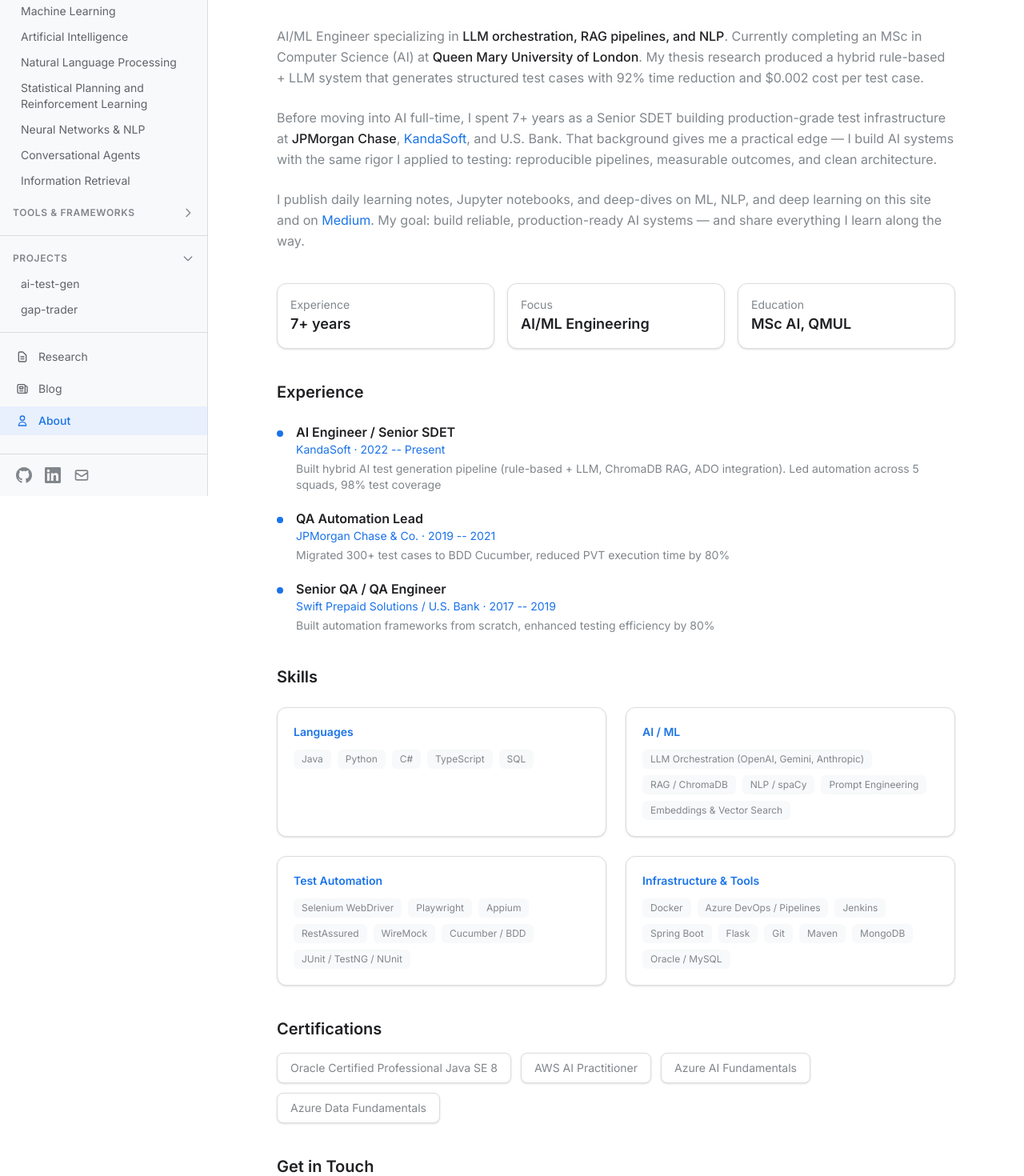
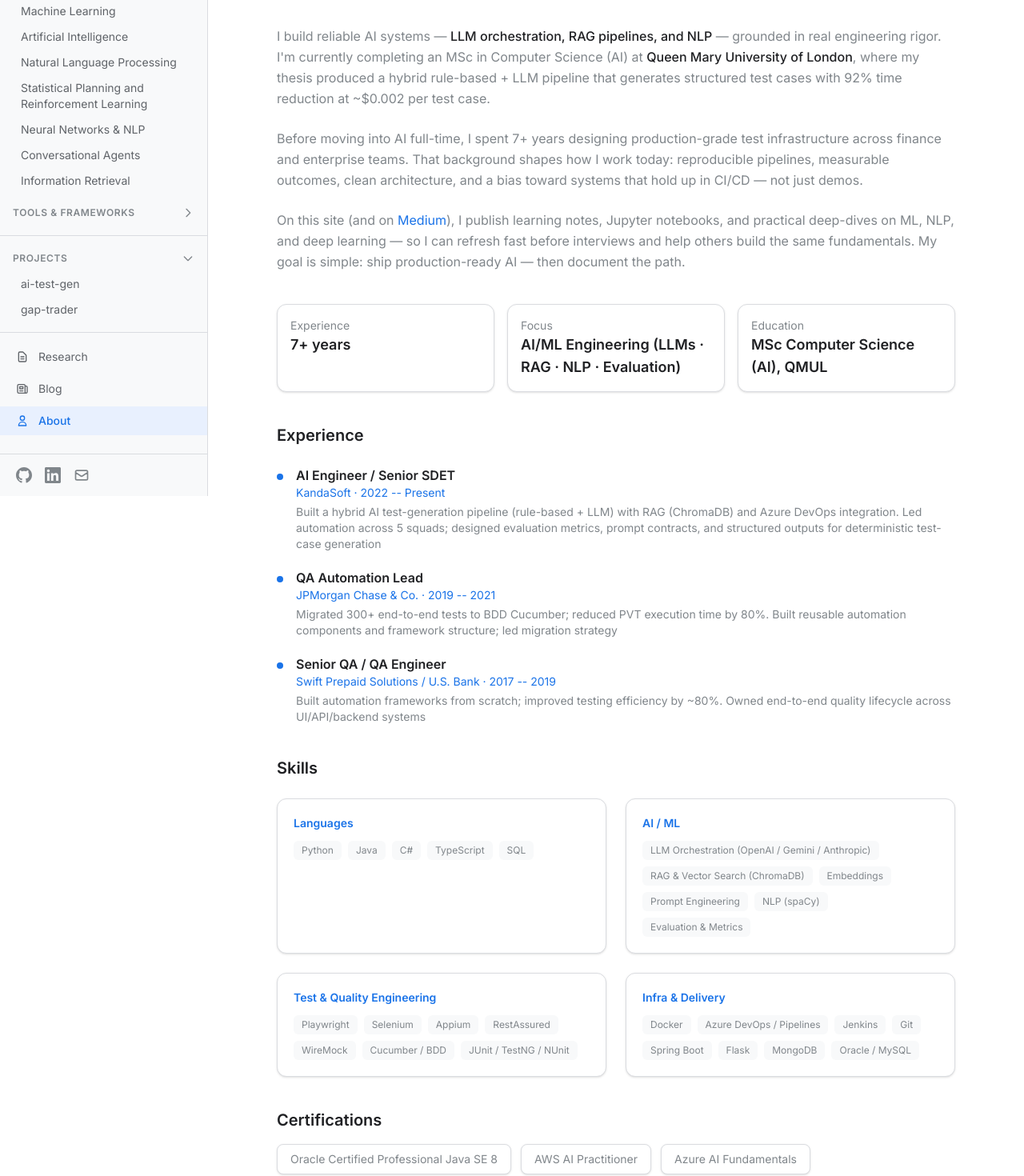
Before and after one commit to Gulzhasm/gulzhasml.com, a Next.js app: page /about in a window 1280 px wide. Shown: the part 180-1650 px from the top of the page at 80% size. Built offline with nearby package versions, Linux system fonts and the light colour scheme.

Commit message:
Updated the About page

```diff
--- a/src/app/about/page.tsx
+++ b/src/app/about/page.tsx
@@ -33,32 +33,22 @@
       {/* Bio */}
       <div className="mb-10 space-y-6 text-[var(--color-text-muted)] leading-relaxed">
         <p>
-          AI/ML Engineer specializing in{" "}
-          <span className="text-[var(--color-text)] font-medium">LLM orchestration, RAG pipelines, and NLP</span>.
-          Currently completing an MSc in Computer Science (AI) at{" "}
-          <span className="text-[var(--color-text)] font-medium">Queen Mary University of London</span>.
-          My thesis research produced a hybrid rule-based + LLM system that generates
-          structured test cases with 92% time reduction and $0.002 cost per test case.
+          I build reliable AI systems —{" "}
+          <span className="text-[var(--color-text)] font-medium">LLM orchestration, RAG pipelines, and NLP</span>
+          {" "}— grounded in real engineering rigor.
+          I&apos;m currently completing an MSc in Computer Science (AI) at{" "}
+          <span className="text-[var(--color-text)] font-medium">Queen Mary University of London</span>,
+          where my thesis produced a hybrid rule-based + LLM pipeline that generates
+          structured test cases with 92% time reduction at ~$0.002 per test case.
         </p>
         <p>
-          Before moving into AI full-time, I spent 7+ years as a Senior SDET building
-          production-grade test infrastructure at{" "}
-          <span className="text-[var(--color-text)] font-medium">JPMorgan Chase</span>,{" "}
-          <a
-            href="https://www.kandasoft.com"
-            target="_blank"
-            rel="noopener noreferrer"
-            className="text-[var(--color-accent)] hover:underline"
-          >
-            KandaSoft
-          </a>
-          , and U.S. Bank. That background gives me a practical edge — I build AI systems
-          with the same rigor I applied to testing: reproducible pipelines, measurable outcomes,
-          and clean architecture.
+          Before moving into AI full-time, I spent 7+ years designing production-grade
+          test infrastructure across finance and enterprise teams. That background shapes
+          how I work today: reproducible pipelines, measurable outcomes, clean architecture,
+          and a bias toward systems that hold up in CI/CD — not just demos.
         </p>
         <p>
-          I publish daily learning notes, Jupyter notebooks, and deep-dives on ML, NLP,
-          and deep learning on this site and on{" "}
+          On this site (and on{" "}
           <a
             href="https://medium.com/@gulzhasm"
             target="_blank"
@@ -67,8 +57,10 @@
           >
             Medium
           </a>
-          . My goal: build reliable, production-ready AI systems — and share
-          everything I learn along the way.
+          ), I publish learning notes, Jupyter notebooks, and practical deep-dives
+          on ML, NLP, and deep learning — so I can refresh fast before interviews and
+          help others build the same fundamentals. My goal is simple: ship production-ready
+          AI — then document the path.
         </p>
       </div>
 
@@ -76,8 +68,8 @@
       <div className="grid grid-cols-1 sm:grid-cols-3 gap-4 mb-10">
         {[
           { label: "Experience", value: "7+ years" },
-          { label: "Focus", value: "AI/ML Engineering" },
-          { label: "Education", value: "MSc AI, QMUL" },
+          { label: "Focus", value: "AI/ML Engineering (LLMs · RAG · NLP · Evaluation)" },
+          { label: "Education", value: "MSc Computer Science (AI), QMUL" },
         ].map((item) => (
           <div key={item.label} className="p-4 rounded-xl bg-white border border-[var(--color-border)] shadow-sm">
             <p className="text-sm text-[var(--color-text-muted)]">{item.label}</p>
@@ -95,19 +87,19 @@
               role: "AI Engineer / Senior SDET",
               company: "KandaSoft",
               period: "2022 -- Present",
-              highlight: "Built hybrid AI test generation pipeline (rule-based + LLM, ChromaDB RAG, ADO integration). Led automation across 5 squads, 98% test coverage",
+              highlight: "Built a hybrid AI test-generation pipeline (rule-based + LLM) with RAG (ChromaDB) and Azure DevOps integration. Led automation across 5 squads; designed evaluation metrics, prompt contracts, and structured outputs for deterministic test-case generation",
             },
             {
               role: "QA Automation Lead",
               company: "JPMorgan Chase & Co.",
               period: "2019 -- 2021",
-              highlight: "Migrated 300+ test cases to BDD Cucumber, reduced PVT execution time by 80%",
+              highlight: "Migrated 300+ end-to-end tests to BDD Cucumber; reduced PVT execution time by 80%. Built reusable automation components and framework structure; led migration strategy",
             },
             {
               role: "Senior QA / QA Engineer",
               company: "Swift Prepaid Solutions / U.S. Bank",
               period: "2017 -- 2019",
-              highlight: "Built automation frameworks from scratch, enhanced testing efficiency by 80%",
+              highlight: "Built automation frameworks from scratch; improved testing efficiency by ~80%. Owned end-to-end quality lifecycle across UI/API/backend systems",
             },
           ].map((exp) => (
             <div key={exp.company} className="flex gap-4 items-start">
@@ -162,9 +154,10 @@
 
       {/* Contact */}
       <div>
-        <h2 className="text-xl font-semibold text-[var(--color-text)] mb-4">Get in Touch</h2>
+        <h2 className="text-xl font-semibold text-[var(--color-text)] mb-4">Let&apos;s Connect</h2>
         <p className="text-[var(--color-text-muted)] mb-6">
-          Interested in AI-powered engineering solutions, collaboration, or just want to connect?
+          If you&apos;re working on applied AI, reliability, evaluation, or AI-powered engineering
+          workflows, I&apos;d love to chat — collaboration, consulting, or just exchanging ideas.
         </p>
         <div className="flex flex-col sm:flex-row gap-4">
           <a
--- a/src/components/About.tsx
+++ b/src/components/About.tsx
@@ -7,38 +7,28 @@
 
         <div className="space-y-6 text-lg text-[var(--color-text-muted)] leading-relaxed">
           <p>
-            AI/ML Engineer specializing in{" "}
+            I build reliable AI systems —{" "}
             <span className="text-[var(--color-text)]">
               LLM orchestration, RAG pipelines, and NLP
             </span>
-            . Currently completing an MSc in Computer Science (AI) at{" "}
+            {" "}— grounded in real engineering rigor.
+            I&apos;m currently completing an MSc in Computer Science (AI) at{" "}
             <span className="text-[var(--color-text)]">
               Queen Mary University of London
             </span>
-            . My thesis research produced a hybrid rule-based + LLM system that generates
-            structured test cases with 92% time reduction and $0.002 cost per test case.
+            , where my thesis produced a hybrid rule-based + LLM pipeline that generates
+            structured test cases with 92% time reduction at ~$0.002 per test case.
           </p>
 
           <p>
-            Before moving into AI full-time, I spent 7+ years as a Senior SDET building
-            production-grade test infrastructure at{" "}
-            <span className="text-[var(--color-text)]">JPMorgan Chase</span>,{" "}
-            <a
-              href="https://www.kandasoft.com"
-              target="_blank"
-              rel="noopener noreferrer"
-              className="text-[var(--color-accent)] hover:underline"
-            >
-              KandaSoft
-            </a>
-            , and U.S. Bank. That background gives me a practical edge — I build AI systems
-            with the same rigor I applied to testing: reproducible pipelines, measurable outcomes,
-            and clean architecture.
+            Before moving into AI full-time, I spent 7+ years designing production-grade
+            test infrastructure across finance and enterprise teams. That background shapes
+            how I work today: reproducible pipelines, measurable outcomes, clean architecture,
+            and a bias toward systems that hold up in CI/CD — not just demos.
           </p>
 
           <p>
-            I publish daily learning notes, Jupyter notebooks, and deep-dives on ML, NLP,
-            and deep learning on this site and on{" "}
+            On this site (and on{" "}
             <a
               href="https://medium.com/@gulzhasm"
               target="_blank"
@@ -47,16 +37,18 @@
             >
               Medium
             </a>
-            . My goal: build reliable, production-ready AI systems — and share
-            everything I learn along the way.
+            ), I publish learning notes, Jupyter notebooks, and practical deep-dives
+            on ML, NLP, and deep learning — so I can refresh fast before interviews and
+            help others build the same fundamentals. My goal is simple: ship production-ready
+            AI — then document the path.
           </p>
         </div>
 
         <div className="mt-10 grid grid-cols-1 sm:grid-cols-3 gap-6">
           {[
             { label: "Experience", value: "7+ years" },
-            { label: "Focus", value: "AI/ML Engineering" },
-            { label: "Education", value: "MSc AI, QMUL" },
+            { label: "Focus", value: "AI/ML Engineering (LLMs · RAG · NLP · Evaluation)" },
+            { label: "Education", value: "MSc Computer Science (AI), QMUL" },
           ].map((item) => (
             <div
               key={item.label}
@@ -84,21 +76,21 @@
                 company: "KandaSoft",
                 period: "2022 -- Present",
                 highlight:
-                  "Built hybrid AI test generation pipeline (rule-based + LLM, ChromaDB RAG, ADO integration). Led automation across 5 squads, 98% test coverage",
+                  "Built a hybrid AI test-generation pipeline (rule-based + LLM) with RAG (ChromaDB) and Azure DevOps integration. Led automation across 5 squads; designed evaluation metrics, prompt contracts, and structured outputs for deterministic test-case generation",
               },
               {
                 role: "QA Automation Lead",
                 company: "JPMorgan Chase & Co.",
                 period: "2019 -- 2021",
                 highlight:
-                  "Migrated 300+ test cases to BDD Cucumber, reduced PVT execution time by 80%",
+                  "Migrated 300+ end-to-end tests to BDD Cucumber; reduced PVT execution time by 80%. Built reusable automation components and framework structure; led migration strategy",
               },
               {
                 role: "Senior QA / QA Engineer",
                 company: "Swift Prepaid Solutions / U.S. Bank",
                 period: "2017 -- 2019",
                 highlight:
-                  "Built automation frameworks from scratch, enhanced testing efficiency by 80%",
+                  "Built automation frameworks from scratch; improved testing efficiency by ~80%. Owned end-to-end quality lifecycle across UI/API/backend systems",
               },
             ].map((exp) => (
               <div
--- a/src/lib/constants.ts
+++ b/src/lib/constants.ts
@@ -67,23 +67,24 @@
 export const skillCategories = [
   {
     category: "Languages",
-    skills: ["Java", "Python", "C#", "TypeScript", "SQL"],
+    skills: ["Python", "Java", "C#", "TypeScript", "SQL"],
   },
   {
     category: "AI / ML",
     skills: [
-      "LLM Orchestration (OpenAI, Gemini, Anthropic)",
-      "RAG / ChromaDB",
-      "NLP / spaCy",
+      "LLM Orchestration (OpenAI / Gemini / Anthropic)",
+      "RAG & Vector Search (ChromaDB)",
+      "Embeddings",
       "Prompt Engineering",
-      "Embeddings & Vector Search",
+      "NLP (spaCy)",
+      "Evaluation & Metrics",
     ],
   },
   {
-    category: "Test Automation",
+    category: "Test & Quality Engineering",
     skills: [
-      "Selenium WebDriver",
       "Playwright",
+      "Selenium",
       "Appium",
       "RestAssured",
       "WireMock",
@@ -92,15 +93,14 @@
     ],
   },
   {
-    category: "Infrastructure & Tools",
+    category: "Infra & Delivery",
     skills: [
       "Docker",
       "Azure DevOps / Pipelines",
       "Jenkins",
+      "Git",
       "Spring Boot",
       "Flask",
-      "Git",
-      "Maven",
       "MongoDB",
       "Oracle / MySQL",
     ],
```
